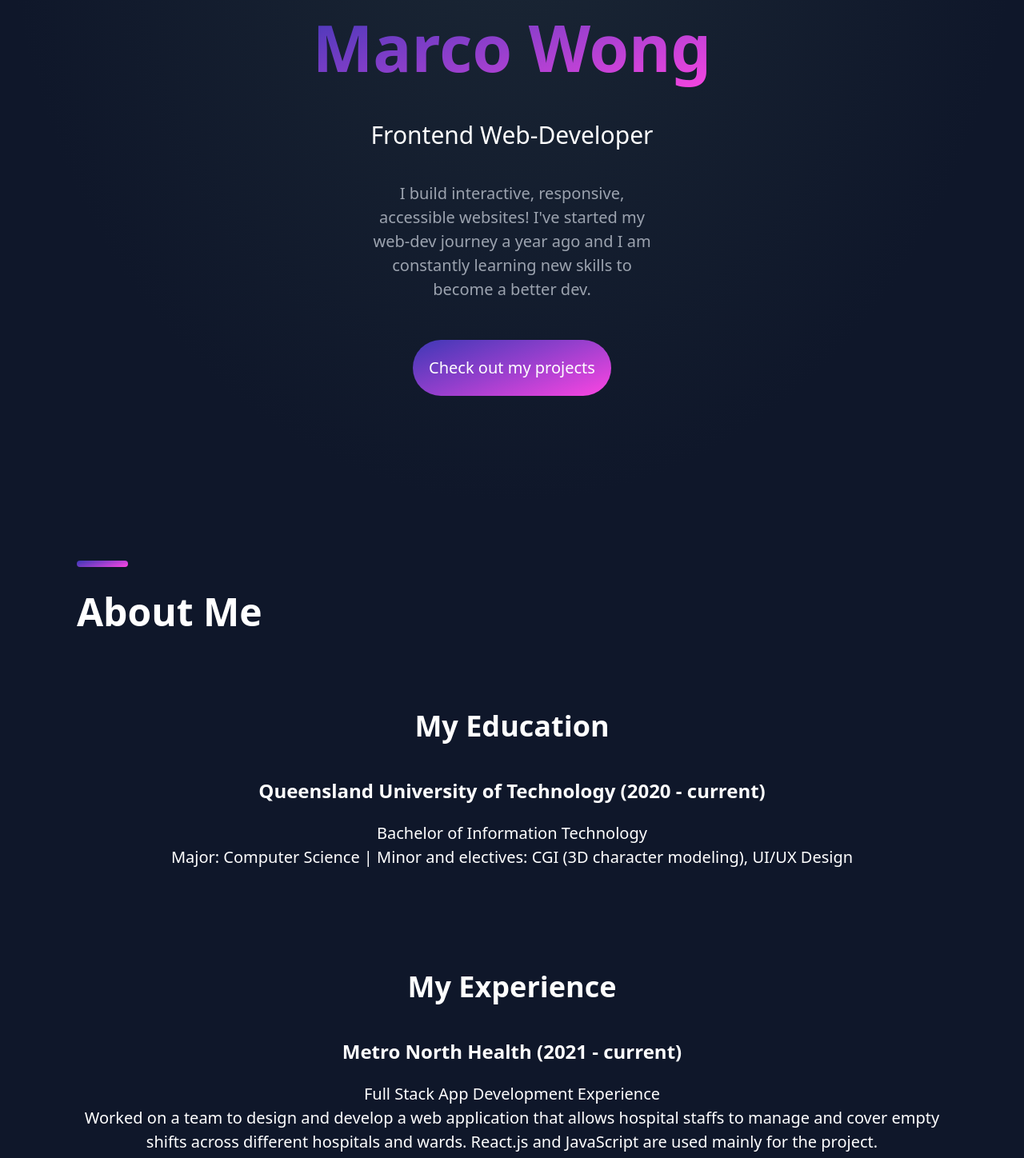
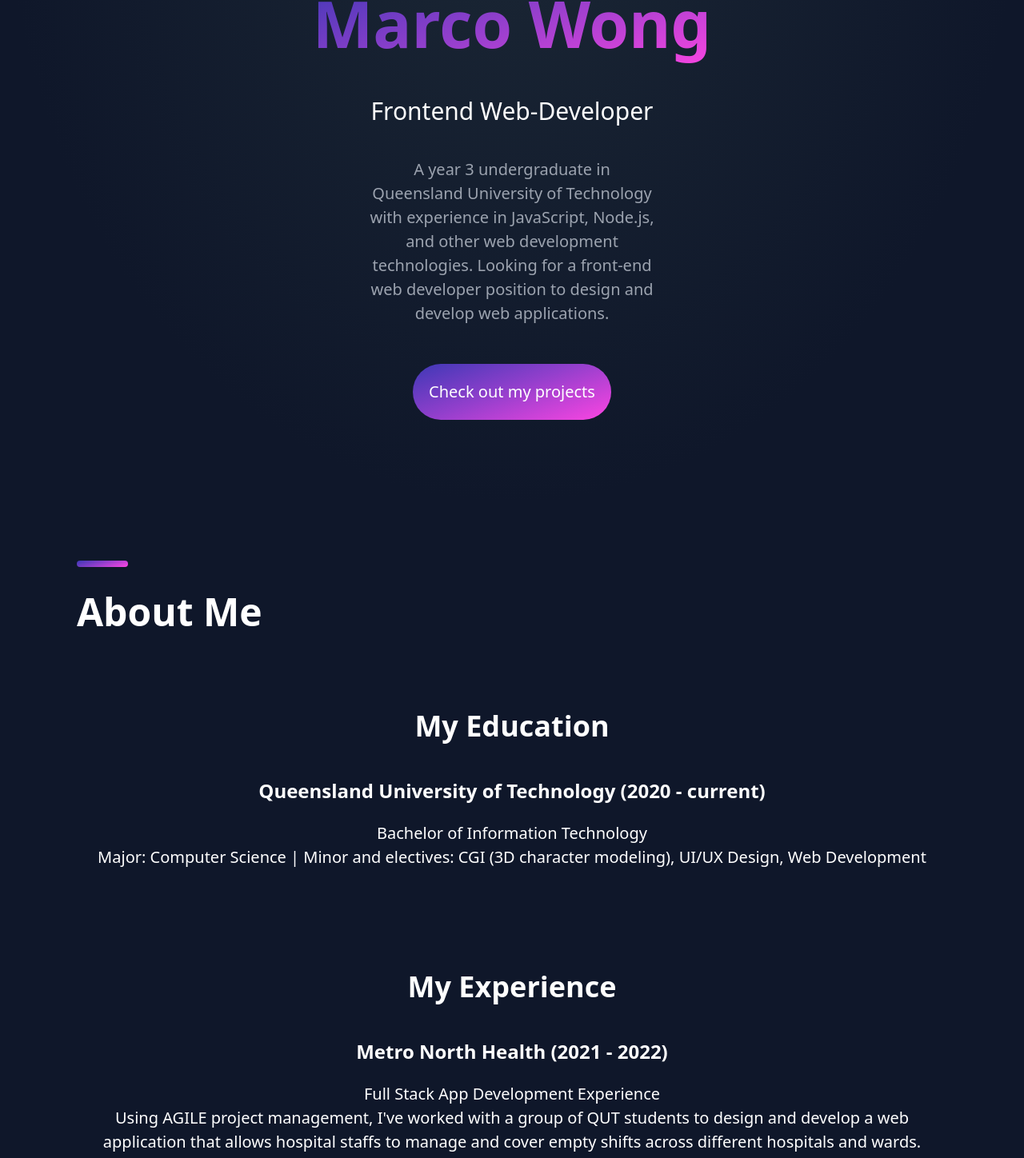
Before and after one commit to Z1yim/portfolio, a Next.js app: page / in a window 1280 px wide. Shown: the part 163-1611 px from the top of the page at 80% size. Built offline with nearby package versions, Linux system fonts and the light colour scheme.

Commit message:
updated information

```diff
--- a/components/AboutMe.jsx
+++ b/components/AboutMe.jsx
@@ -14,22 +14,22 @@ export default function AboutMe() {
         <p className="text-xl pb-10">
           Bachelor of Information Technology <br />
           Major: Computer Science | Minor and electives: CGI (3D character
-          modeling), UI/UX Design
+          modeling), UI/UX Design, Web Development
         </p>
       </article>
 
       <article className="text-center">
         <h3 className="mt-20 mb-5 text-4xl font-bold pb-4">My Experience</h3>
         <h4 className="pb-5 text-2xl font-bold">
-          Metro North Health (2021 - current)
+          Metro North Health (2021 - 2022)
         </h4>
         <p className="text-xl pb-10">
           Full Stack App Development Experience
           <br />
-          Worked on a team to design and develop a web application that allows
-          hospital staffs to manage and cover empty shifts across different
-          hospitals and wards. React.js and JavaScript are used mainly for the
-          project.
+          Using AGILE project management, I've worked with a group of QUT
+          students to design and develop a web application that allows hospital
+          staffs to manage and cover empty shifts across different hospitals and
+          wards. React.js and JavaScript are used mainly for the project.
         </p>
       </article>
 
--- a/components/Hero.jsx
+++ b/components/Hero.jsx
@@ -15,9 +15,11 @@ export default function Hero() {
         <h3 className="text-3xl leading-loose">Frontend Web-Developer</h3>
 
         <CenterParagraph
-          content="I build interactive, responsive, accessible websites! I've started my
-        web-dev journey a year ago and I am constantly learning new skills to
-        become a better dev."
+          content="A year 3 undergraduate in Queensland University of
+Technology with experience in JavaScript, Node.js,
+and other web development technologies. Looking for
+a front-end web developer position to design and
+develop web applications."
         />
 
         <Link
```
